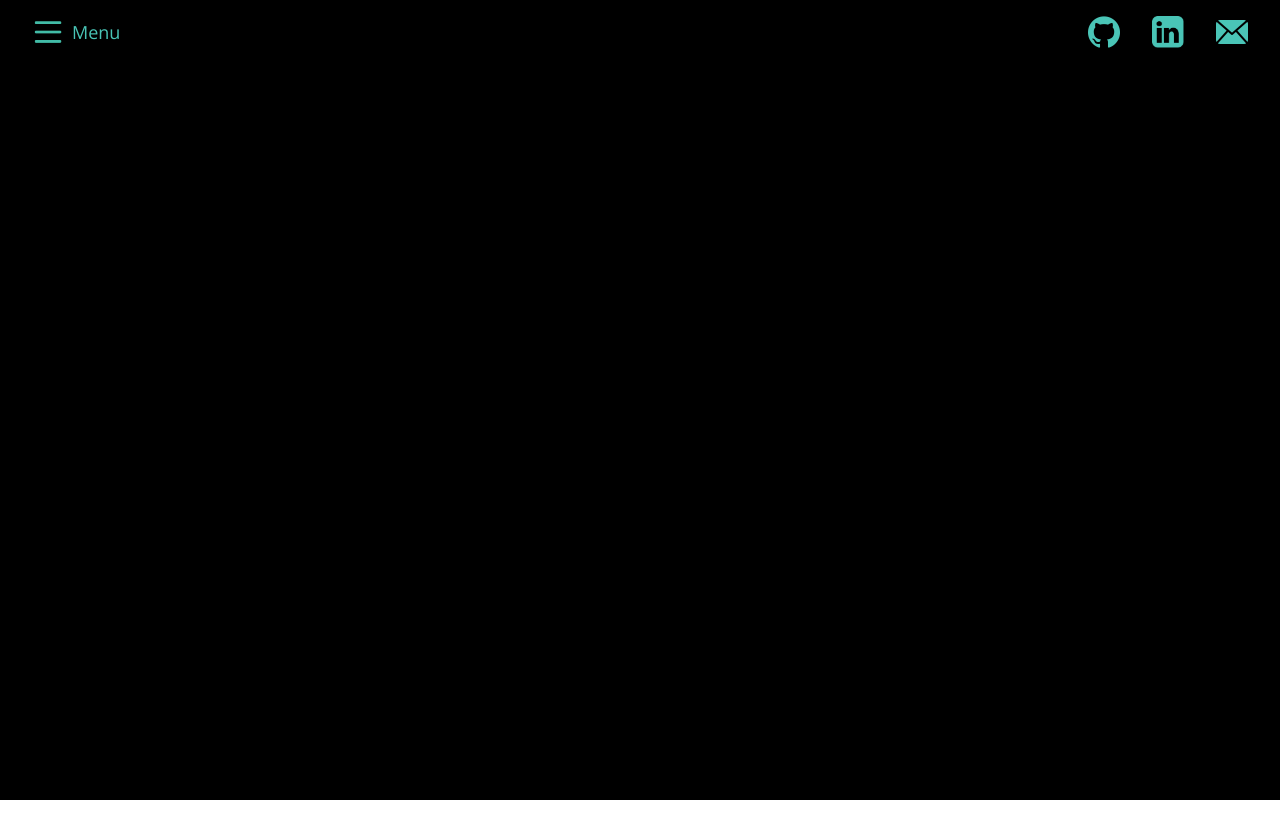
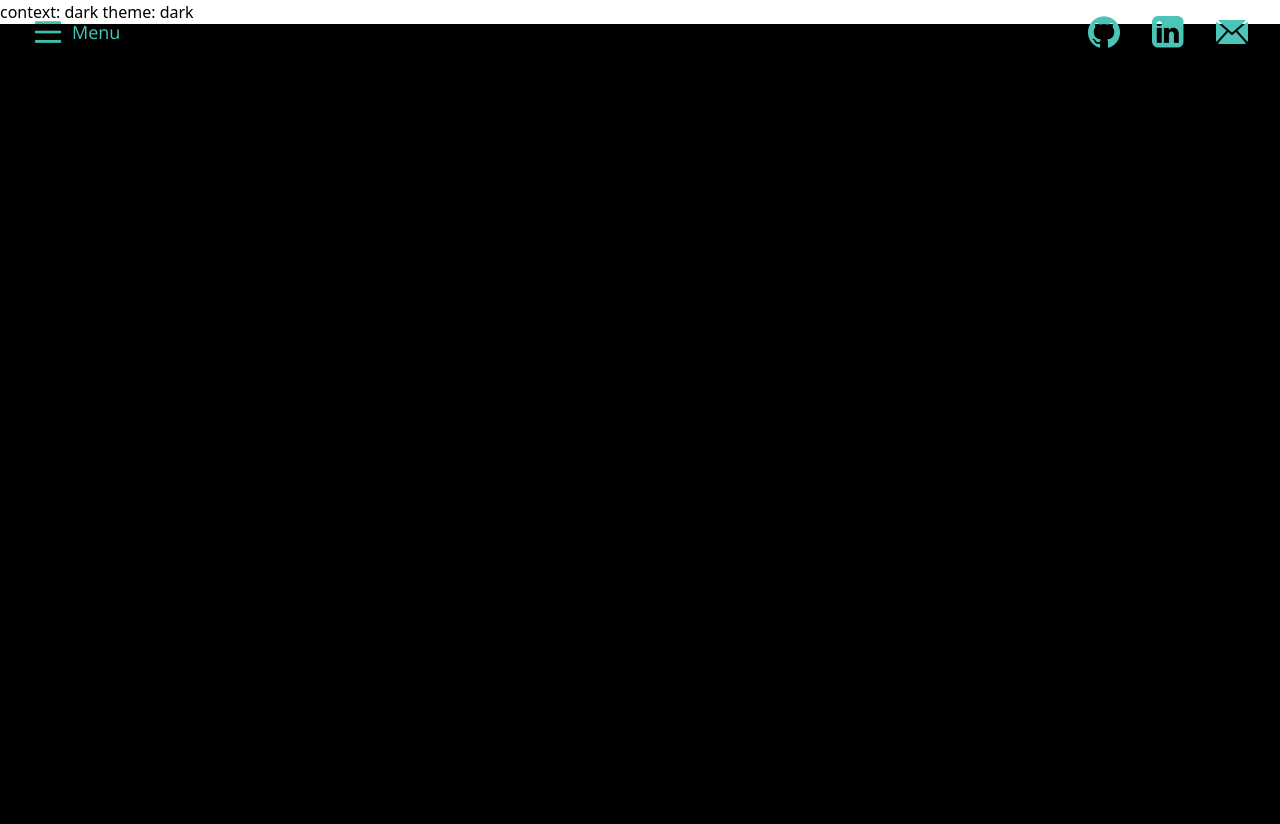
Before and after one commit to ENamja/personal-website, a Next.js app: page / in a window 1280 px wide. Before the commit the page ends 800 px from the top, so only its background shows below. Built offline with nearby package versions, Linux system fonts and the light colour scheme.

Commit message:
Got started with useContext

```diff
--- /dev/null
+++ b/app/Contexts.ts
@@ -0,0 +1,7 @@
+"use client";
+
+import { createContext } from "react";
+
+const ThemeContext = createContext("dark");
+
+export { ThemeContext };
--- a/app/Dropdown.tsx
+++ b/app/Dropdown.tsx
@@ -2,16 +2,27 @@
 
 import Link from "next/link";
 import Image from "next/image";
+import { useContext } from "react";
+import { ThemeContext } from "./Contexts";
 
 function Dropdown() {
+  const theme = useContext(ThemeContext);
+
   const LINKS = [
     { label: "Home", href: "/" },
     { label: "Projects", href: "/" },
-    { label: "About", href: "/" },
+    { label: "About", href: "/about" },
   ];
 
+  // text-[#49c5b6]
+
   return (
-    <div className="text-[#49c5b6] fixed top-4 left-8 font-open-sans group">
+    <div
+      className={
+        "fixed top-4 left-8 font-open-sans group" +
+        (theme === "dark" ? " text-[#49c5b6]" : " text-black")
+      }
+    >
       <div className="flex flex-row items-center text-lg font-normal">
         <Image
           className="text-md change-color transition-all duration-500 group-hover:-rotate-90"
--- a/app/Hello.tsx
+++ b/app/Hello.tsx
@@ -1,13 +1,32 @@
 "use client";
 
+import { useContext } from "react";
+import { ThemeContext } from "./Contexts";
+
 function Hello() {
+  let theme = useContext(ThemeContext);
   return (
-    <div className="flex justify-center items-center text-center h-screen bg-black">
-      <div className="font-light inline-block text-9xl text-[#49c5b6]">
+    <div
+      className={
+        "flex justify-center items-center text-center h-screen" +
+        (theme === "dark" ? " bg-black" : " bg-white")
+      }
+    >
+      <div
+        className={
+          "font-light inline-block text-9xl" +
+          (theme === "dark" ? " text-[#49c5b6]" : " text-black")
+        }
+      >
         <span className="inline-block overflow-hidden animate-typing">
           &lt;Hello/&gt;
         </span>
-        <span className="box-border inline-block w-1 h-32 ml-2 -mb-4 animate-cursor bg-white"></span>
+        <span
+          className={
+            "box-border inline-block w-1 h-32 ml-2 -mb-4 animate-cursor" +
+            (theme === "dark" ? " bg-white" : " bg-black")
+          }
+        ></span>
       </div>
     </div>
   );
--- a/app/NavBar.tsx
+++ b/app/NavBar.tsx
@@ -1,15 +1,31 @@
 "use client";
 
 import Contacts from "./Contacts";
+import { ThemeContext } from "./Contexts";
 import Dropdown from "./Dropdown";
+import { Dispatch, SetStateAction, useContext } from "react";
 
 const _GITHUB_LINK = "https://github.com/ENamja";
 const _LINKEDIN_LINK = "https://www.linkedin.com/in/elisha-nam/";
 const _EMAIL_LINK = "mailto:namelisha@gmail.com";
 
-function NavBar() {
+interface NavBarProps {
+  theme: string;
+  setTheme: Dispatch<SetStateAction<string>>;
+}
+
+function handleClick({ theme, setTheme }: NavBarProps) {
+  theme == "dark" ? setTheme("light") : setTheme("dark");
+}
+
+function NavBar({ theme, setTheme }: NavBarProps) {
+  const contextTheme = useContext(ThemeContext);
+
   return (
     <div>
+      <button onClick={() => handleClick({ theme, setTheme })}>
+        context: {contextTheme} theme: {theme}
+      </button>
       <Dropdown></Dropdown>
       <Contacts></Contacts>
     </div>
--- /dev/null
+++ b/app/about/page.tsx
@@ -0,0 +1,16 @@
+import type { Metadata } from "next";
+
+export const metadata: Metadata = {
+  title: "Elisha Nam - Web Developer",
+  description: "About Page",
+};
+
+function About() {
+  return (
+    <div>
+      <h1></h1>
+    </div>
+  );
+}
+
+export default About;
--- a/app/layout.tsx
+++ b/app/layout.tsx
@@ -1,21 +1,23 @@
+"use client";
+
 import "./globals.css";
-import type { Metadata } from "next";
 import NavBar from "./NavBar";
-
-export const metadata: Metadata = {
-  title: "Elisha Nam - Web Developer",
-};
+import { ThemeContext } from "./Contexts";
+import { useState } from "react";
 
 export default function RootLayout({
   children,
 }: {
   children: React.ReactNode;
 }) {
+  const [theme, setTheme] = useState("dark");
   return (
     <html lang="en">
       <body>
-        <NavBar></NavBar>
-        {children}
+        <ThemeContext.Provider value={theme}>
+          <NavBar theme={theme} setTheme={setTheme}></NavBar>
+          {children}
+        </ThemeContext.Provider>
       </body>
     </html>
   );
--- a/app/page.tsx
+++ b/app/page.tsx
@@ -2,13 +2,10 @@ import type { Metadata } from "next";
 import Hello from "./Hello";
 
 export const metadata: Metadata = {
+  title: "Elisha Nam - Web Developer",
   description: "Home Page",
 };
 
 export default function Home() {
-  return (
-    <>
-      <Hello></Hello>
-    </>
-  );
+  return <Hello></Hello>;
 }
```
